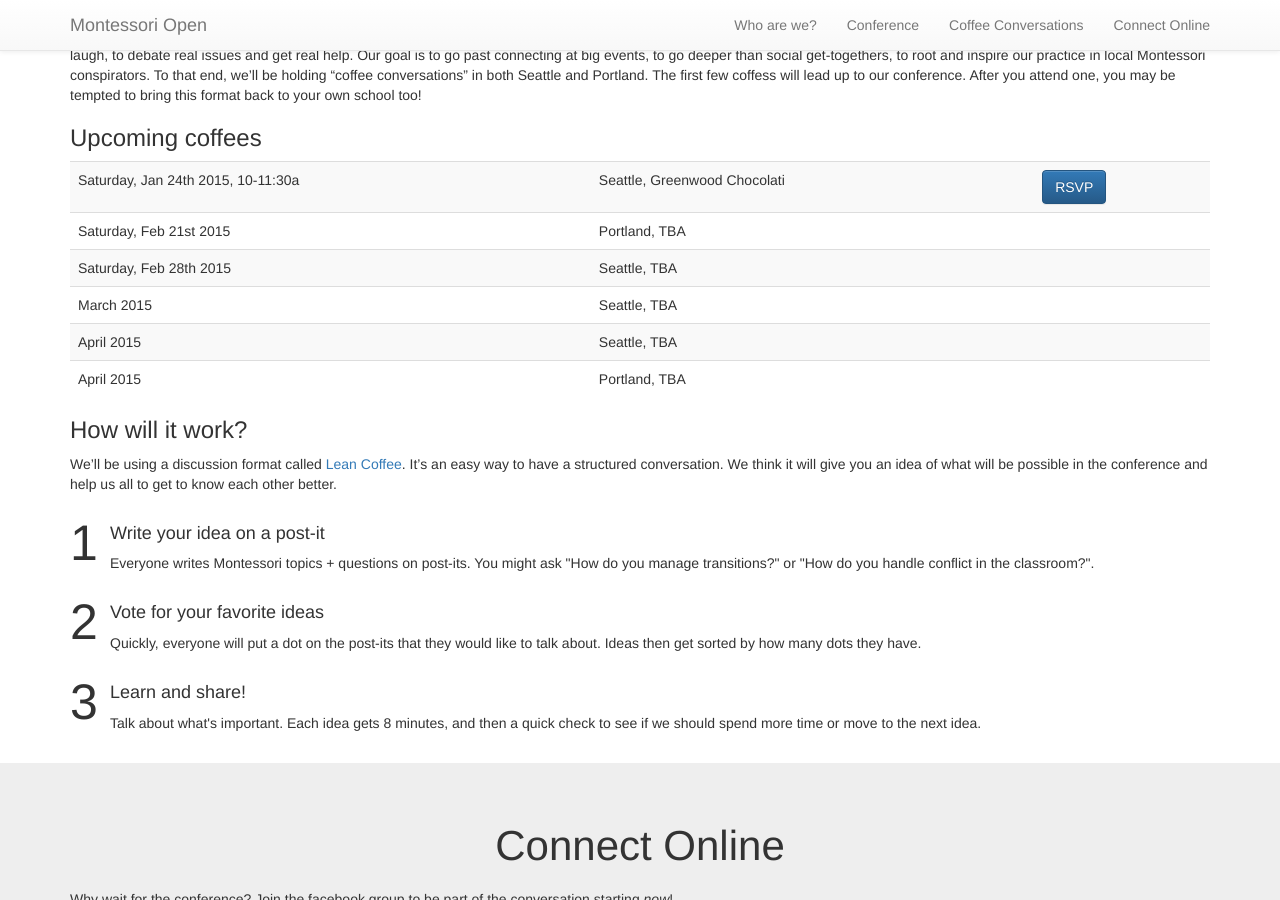
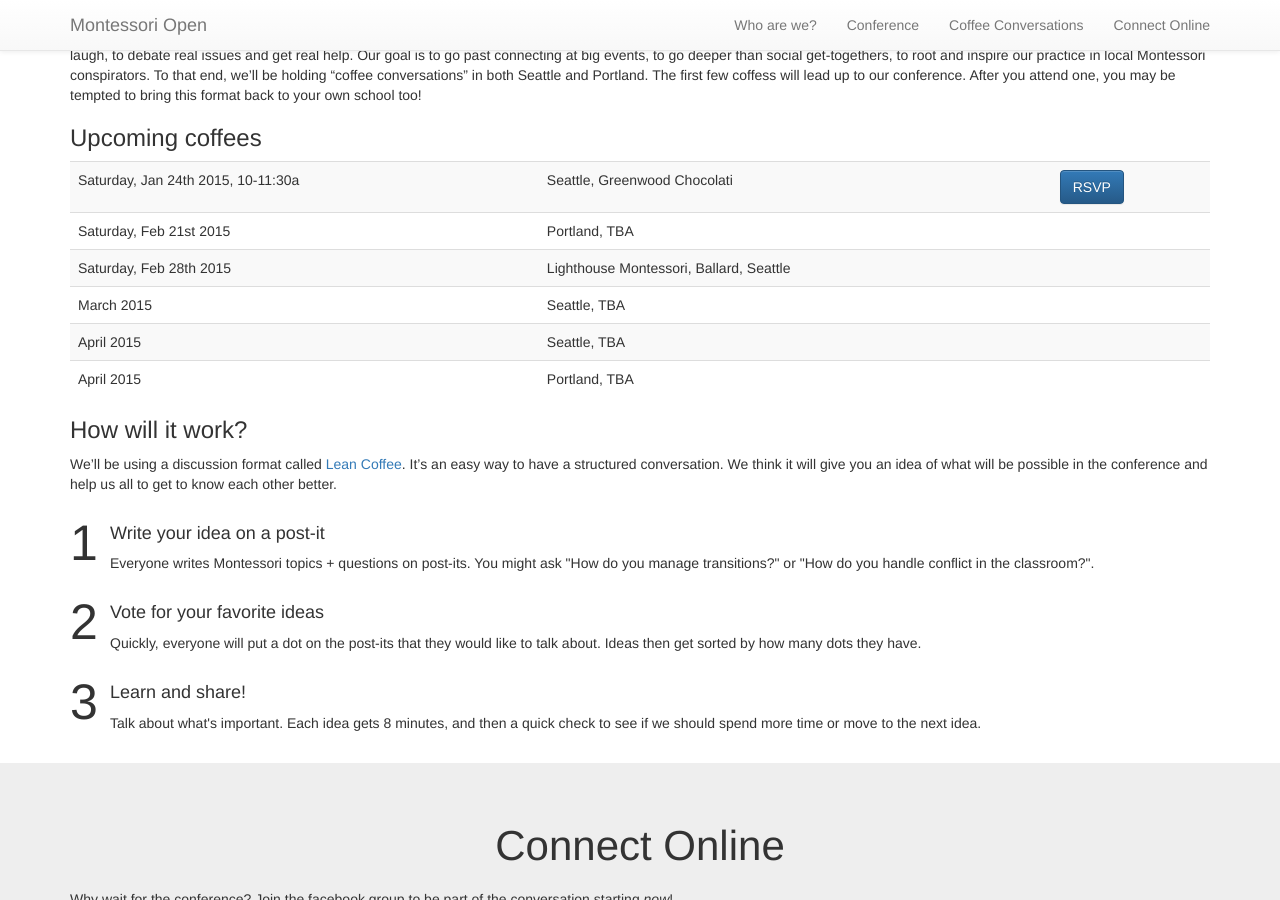
Before and after one commit to montessoriopen/montessoriopen.github.io, a Jekyll site: the page built from index.md, in a window 1280 px wide and 900 px high, scrolled down 2208 px. Built offline with Jekyll 4.4.1, drawn with Linux system fonts in a browser that asks for light colours.

Commit message:
Update index.md

```diff
--- a/index.md
+++ b/index.md
@@ -9,7 +9,7 @@ coffees:
 - when: Saturday, Feb 21st 2015
   where: Portland, TBA
 - when: Saturday, Feb 28th 2015
-  where: Seattle, TBA
+  where: Lighthouse Montessori, Ballard, Seattle
 - when: March 2015
   where: Seattle, TBA
 - when: April 2015
```
